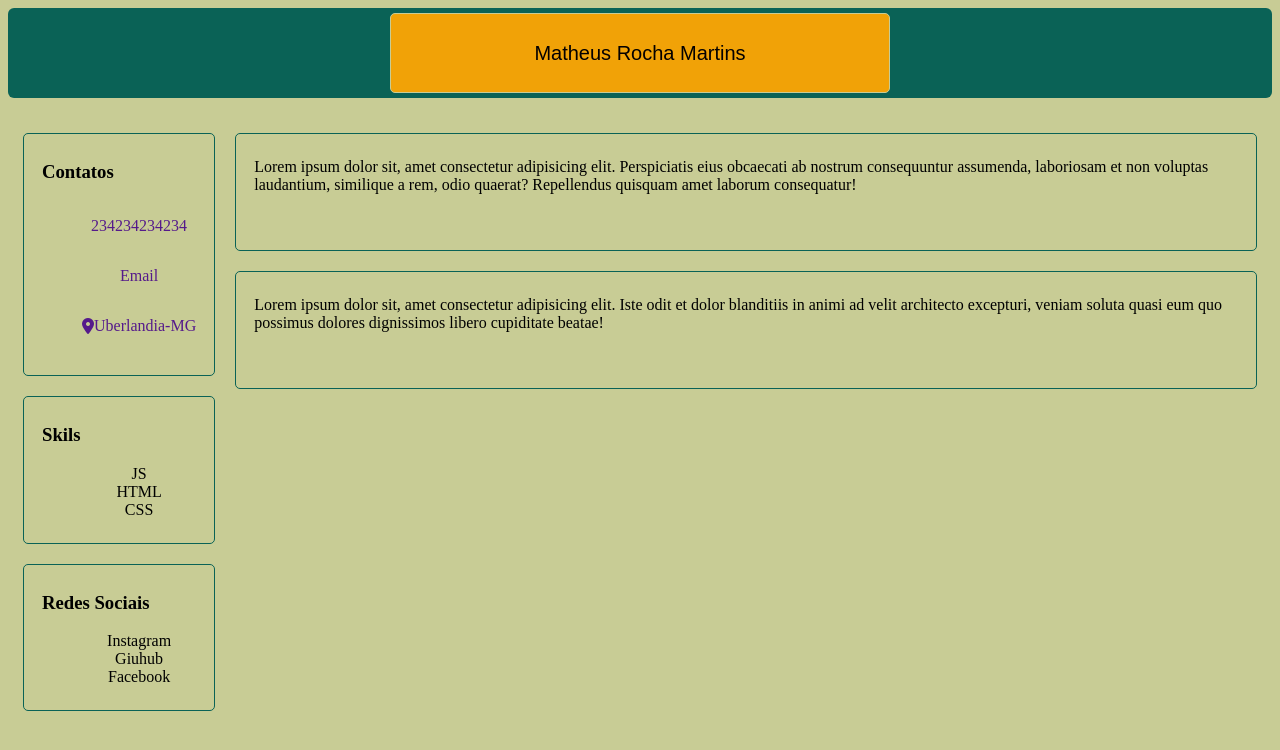
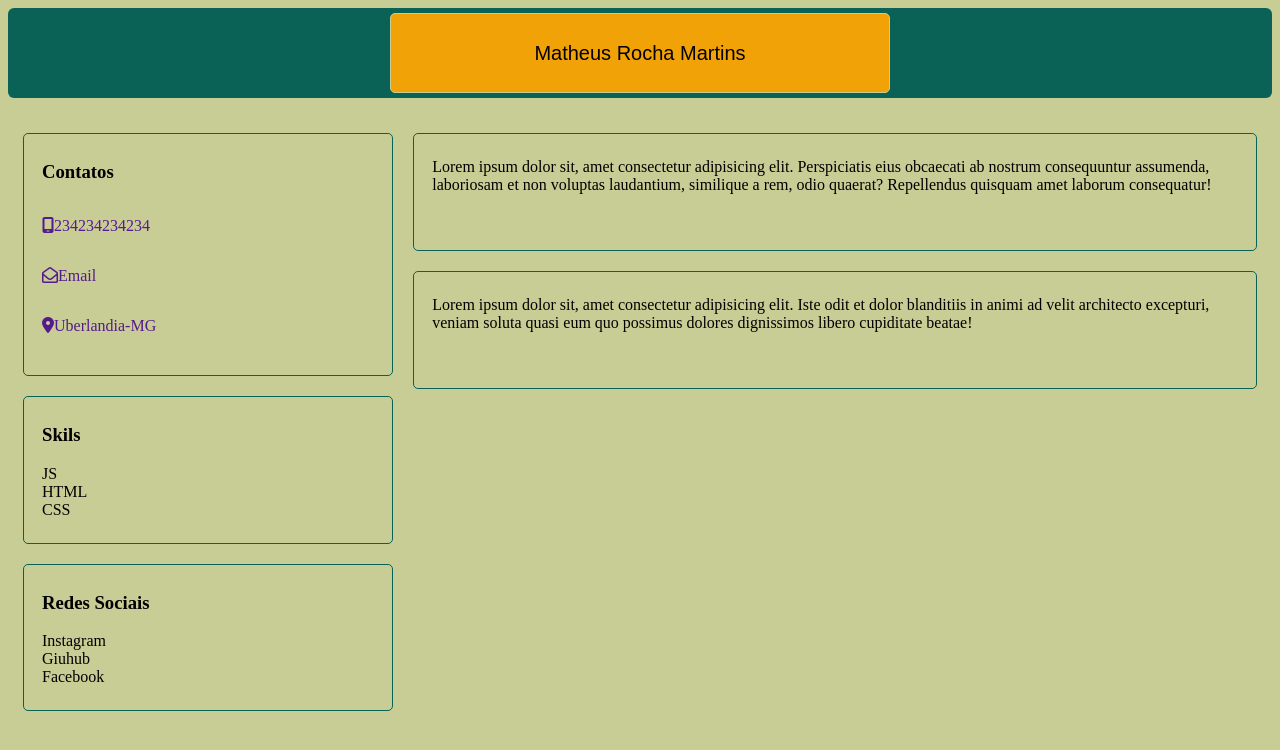
Before and after one commit to matheusmartinsInsper/meu-portif-lio, a plain HTML site: page testescss/index.html in a window 1280 px wide. Drawn offline with Linux system fonts and the light colour scheme.

Commit message:
atualização icones

```diff
--- a/testescss/index.html
+++ b/testescss/index.html
@@ -19,21 +19,18 @@
           <h3>Contatos</h3>
           <ul>
             <li>
-              <a href=""
-                ><!--<i class="fa-solid fa-mobile-screen"></i>-->
-                <p>234234234234</p>
+              <a href="">
+                <p><i class="fa-solid fa-mobile-screen"></i>234234234234</p>
               </a>
             </li>
             <li>
-              <a href=""
-                ><!--<i class="fa-regular fa-envelope-open"></i>-->
-                <p>Email</p></a
+              <a href="">
+                <p><i class="fa-regular fa-envelope-open"></i>Email</p></a
               >
             </li>
             <li>
-              <a href=""
-                ><i class="fa-solid fa-location-dot"></i>
-                <p>Uberlandia-MG</p></a
+              <a href="">
+                <p><i class="fa-solid fa-location-dot"></i>Uberlandia-MG</p></a
               >
             </li>
           </ul>
--- a/testescss/style1.css
+++ b/testescss/style1.css
@@ -24,7 +24,7 @@ ul {
 }
 .container {
   display: grid;
-  grid-template-columns: auto auto;
+  grid-template-columns: 30% auto;
   gap: 20px;
   padding: 15px;
 }
@@ -51,13 +51,14 @@ a {
 li {
   display: flex;
   flex-direction: column;
+  align-items: flex-start;
+}
+
+.card ul,
+li {
+  margin-left: 0;
 }
 .card ul,
-li,
-a {
-  display: flex;
-  align-items: center;
+li {
+  margin-left: -20px;
 }
-.card ul {
-  margin-left: 0;
-}
```
